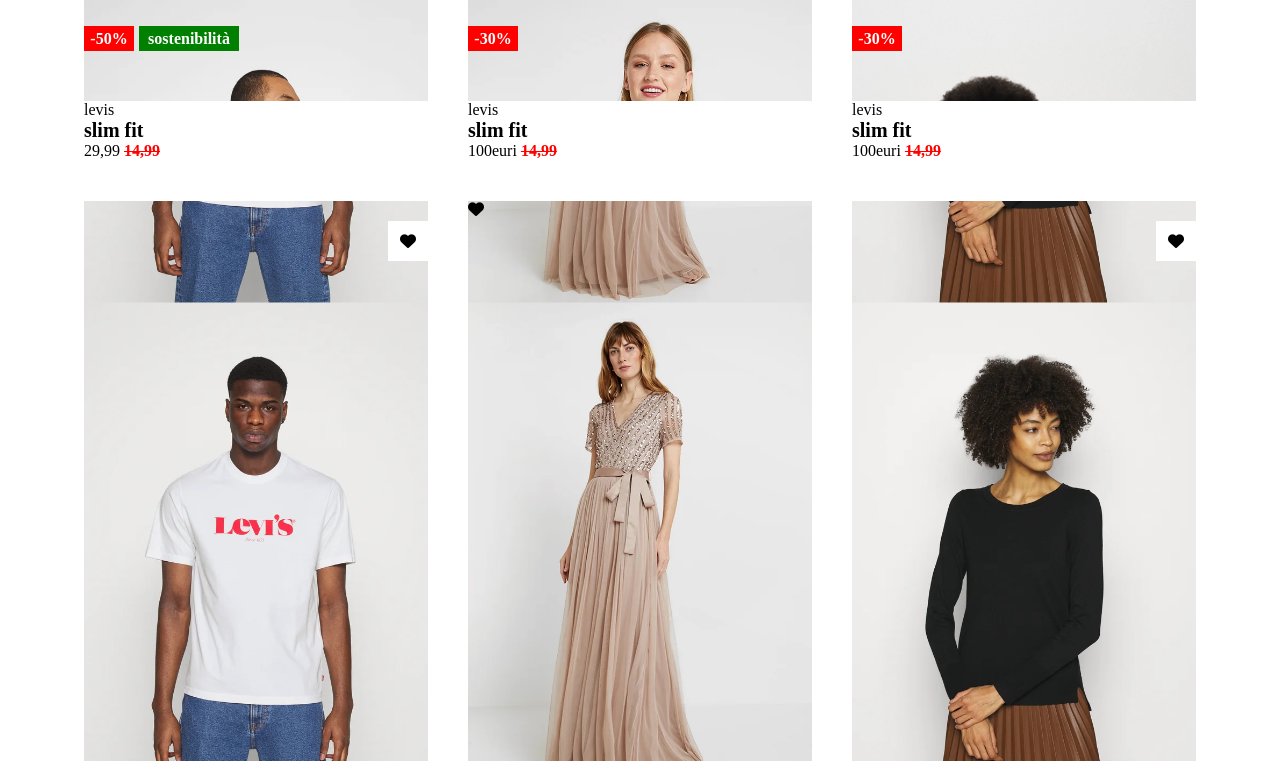
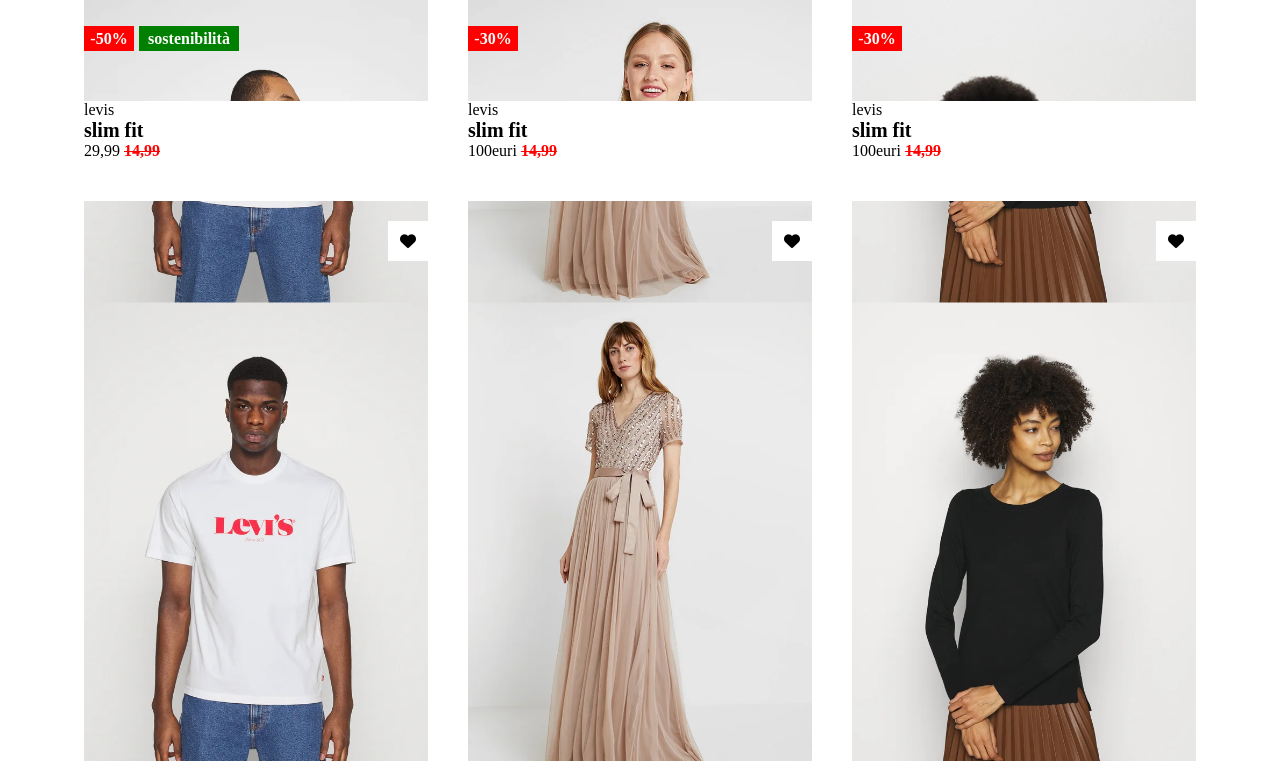
Before and after one commit to fedepaloz/html-css-boolando, a plain HTML site: page index.html in a window 1280 px wide. Shown: the part 749-1510 px from the top of the page. Drawn offline with Linux system fonts and the light colour scheme.

Commit message:
class cuore fixed

```diff
--- a/index.html
+++ b/index.html
@@ -114,7 +114,7 @@
                     <div class="tag">
 
                     </div>
-                    <div id="cuore">
+                    <div class="cuore">
                         <i class="fa-solid fa-heart"></i>
 
                     </div>
```
